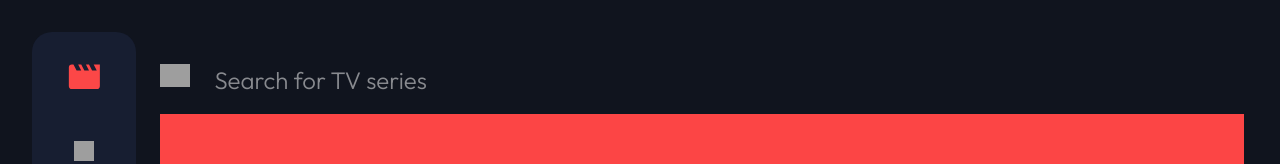
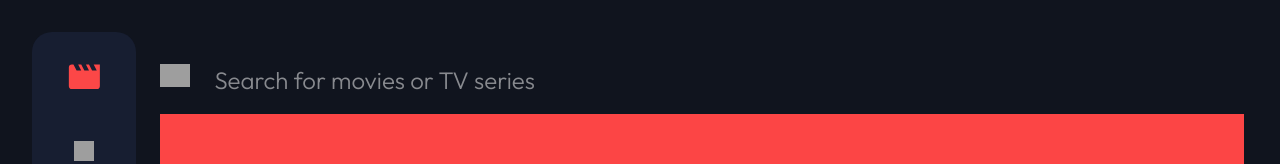
Before and after one commit to shobhit-gupta/fem14-entertainment-web-app, a SvelteKit app: page / in a window 1280 px wide. Shown: the top 164 px of the page. Built offline with nearby package versions, Linux system fonts and the light colour scheme; grey boxes are pictures that could not be loaded.

Commit message:
feat: Change placeholder text with route

```diff
--- a/src/routes/+layout.svelte
+++ b/src/routes/+layout.svelte
@@ -1,5 +1,38 @@
 <script lang="ts">
 	import '../app.css';
+	import { page } from '$app/stores';
+
+	const routesInfo = new Map([
+		[
+			'/',
+			{
+				icon: '/assets/icon-nav-home.svg',
+				placeholder: 'Search for movies or TV series'
+			}
+		],
+		[
+			'/movies',
+			{
+				icon: '/assets/icon-nav-movies.svg',
+				placeholder: 'Search for movies'
+			}
+		],
+		[
+			'/tv-series',
+			{
+				icon: '/assets/icon-nav-tv-series.svg',
+				placeholder: 'Search for TV series'
+			}
+		],
+		[
+			'/bookmarks',
+			{
+				icon: '/assets/icon-nav-bookmark.svg',
+				placeholder: 'Search for bookmarked shows'
+			}
+		]
+	]);
+	$: console.log($page.route.id);
 </script>
 
 <svelte:head>
@@ -19,35 +52,16 @@
 <nav>
 	<img src="/assets/logo.svg" alt="" class="nav__logo" />
 	<div class="flex gap-6 md:gap-8 xl:basis-3/4 xl:flex-col xl:gap-10">
-		<a href="/">
-			<img src="/assets/icon-nav-home.svg" alt="" class="nav__icon" />
-		</a>
-		<a href="/movies">
-			<img src="/assets/icon-nav-movies.svg" alt="" class="nav__icon" />
-		</a>
-		<a href="/tv-series">
-			<img src="/assets/icon-nav-tv-series.svg" alt="" class="nav__icon" />
-		</a>
-		<a href="/bookmarks">
-			<img src="/assets/icon-nav-bookmark.svg" alt="" class="nav__icon" />
-		</a>
+		{#each [...routesInfo] as [id, { icon }]}
+			<a href={id}>
+				<img src={icon} alt="" class="nav__icon" />
+			</a>
+		{/each}
 	</div>
 	<div class="nav__avatar">
 		<img src="/assets/image-avatar.png" alt="" />
 	</div>
 </nav>
-
-<!-- <div class="flex min-h-screen flex-col px-4 pb-14 pt-20 md:px-6 md:pt-32 xl:pl-40 xl:pr-9 xl:pt-16">
-	<form method="get" class="flex gap-4 bg-red md:gap-6">
-		<label for="search" class="h-6 w-6 md:h-8 md:w-8">
-			<img src="/assets/icon-search.svg" alt="" />
-		</label>
-		<input type="search" name="search" id="search" class="basis-full" />
-	</form>
-
-	<div class="grow bg-green-300">
-    </div>
-</div> -->
 
 <div class="content-container">
 	<form method="get" class="items-top flex gap-4 md:gap-6">
@@ -70,7 +84,7 @@
 				placeholder-shown:border-transparent
 				focus:outline-none
 			"
-			placeholder="Search for TV series"
+			placeholder={routesInfo.get($page.route.id || '')?.placeholder || 'Search'}
 		/>
 	</form>
 	<slot />
--- a/src/routes/+page.svelte
+++ b/src/routes/+page.svelte
@@ -1,3 +1,5 @@
-<div class="flex min-h-full items-center justify-center bg-red text-center text-3xl text-white">
+<div
+	class="flex min-h-full items-center justify-center gap-12 bg-red text-center text-3xl text-white"
+>
 	Home
 </div>
```
